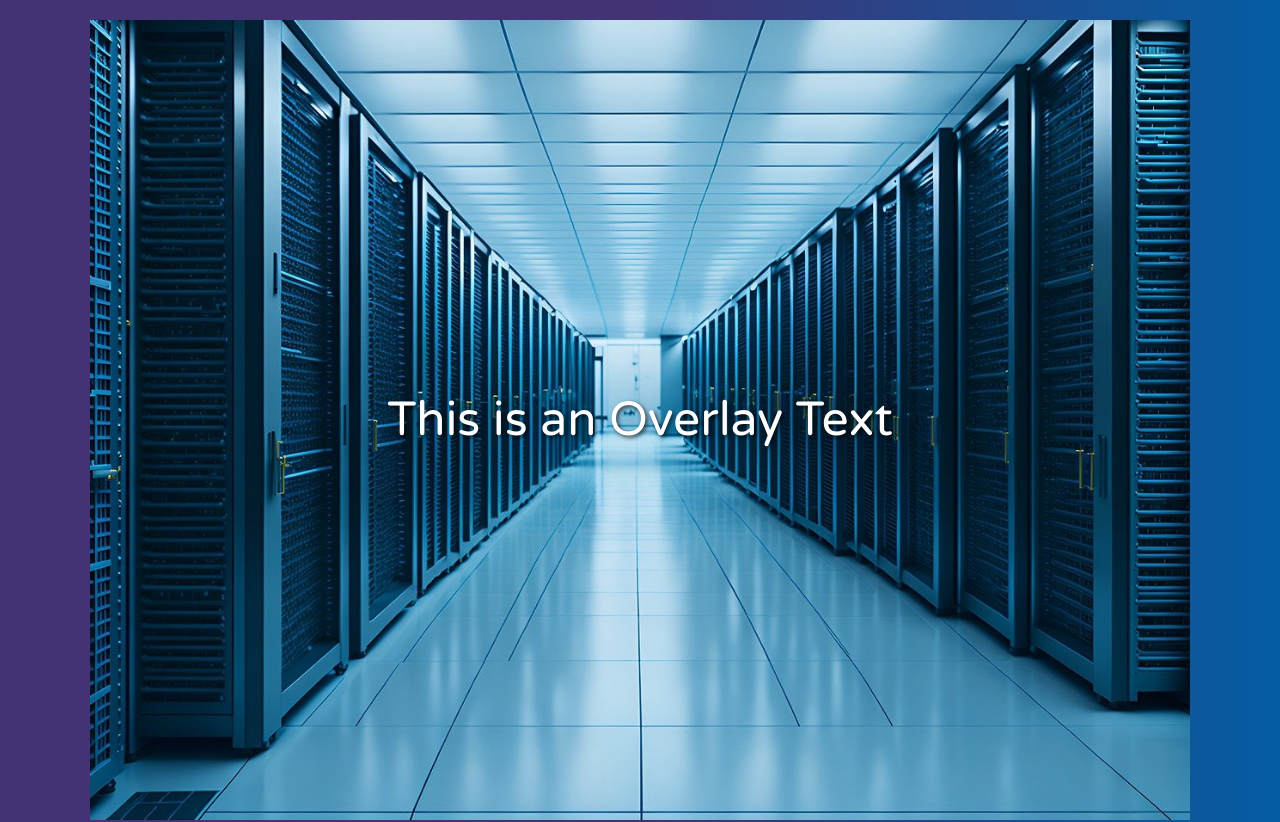
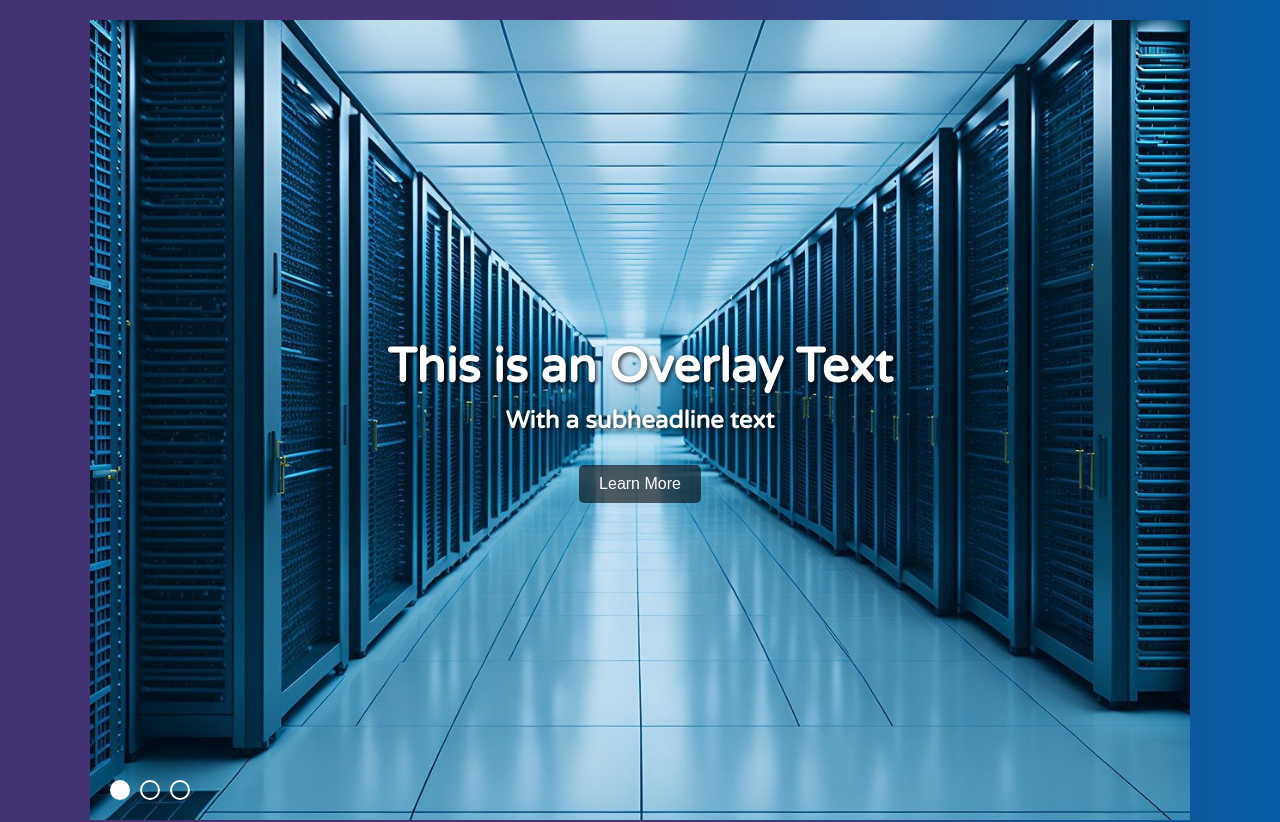
Before and after one commit to michaelpaulcuccia/illustration, a Next.js app in the folder my-app/: page / in a window 1280 px wide. Shown: the top 822 px of the page. Built offline with nearby package versions, Linux system fonts and the light colour scheme.

Commit message:
updates display, carousel needs transition update

```diff
--- /dev/null
+++ b/my-app/components/Carousel.jsx
@@ -0,0 +1,81 @@
+"use client";
+import React, { useState, useEffect } from "react";
+import styled from "styled-components";
+import FullImageContainer from "./FullImageContainer";
+
+const CarouselWrapper = styled.div`
+  position: relative;
+  width: 100%;
+  overflow: hidden;
+`;
+
+const RadioButtonsContainer = styled.div`
+  position: absolute;
+  bottom: 20px;
+  left: 20px;
+  display: flex;
+  gap: 10px;
+`;
+
+const RadioButton = styled.button`
+  width: 20px;
+  height: 20px;
+  border-radius: 50%;
+  border: 2px solid white;
+  background-color: ${({ isActive }) => (isActive ? "white" : "transparent")};
+  transition: background-color 0.3s ease;
+  cursor: pointer;
+
+  &:hover {
+    background-color: ${({ isActive }) =>
+      isActive ? "white" : "rgba(255, 255, 255, 0.5)"};
+  }
+`;
+
+const Carousel = ({ items }) => {
+  const [activeIndex, setActiveIndex] = useState(0);
+
+  // Function to handle button clicks
+  const handleButtonClick = (index) => {
+    setActiveIndex(index);
+  };
+
+  // Automatic slide transition every 8 seconds
+  useEffect(() => {
+    const interval = setInterval(() => {
+      setActiveIndex((prevIndex) => (prevIndex + 1) % items.length);
+    }, 8000);
+
+    return () => clearInterval(interval); // Cleanup on component unmount
+  }, [items.length]);
+
+  return (
+    <CarouselWrapper>
+      {/* Display the active FullImageContainer */}
+      {items.map((item, index) =>
+        index === activeIndex ? (
+          <FullImageContainer
+            key={index}
+            image={item.image}
+            headline={item.headline}
+            subHead={item.subHead}
+            href={item.href}
+          />
+        ) : null
+      )}
+
+      {/* Radio-like Buttons */}
+      <RadioButtonsContainer>
+        {items.map((_, index) => (
+          <RadioButton
+            key={index}
+            isActive={index === activeIndex}
+            onClick={() => handleButtonClick(index)}
+          />
+        ))}
+      </RadioButtonsContainer>
+    </CarouselWrapper>
+  );
+};
+
+export default Carousel;
--- a/my-app/components/ContentWrapper.jsx
+++ /dev/null
@@ -1,12 +0,0 @@
-import React from "react";
-import styled from "styled-components";
-
-const StyledContentWrapper = styled.div`
-  max-width: 1100px;
-  margin: 0 auto;
-  background: #ffffff;
-`;
-
-export default function ContentWrapper({ children }) {
-  return <StyledContentWrapper>{children}</StyledContentWrapper>;
-}
--- a/my-app/components/FullBleedSection.jsx
+++ b/my-app/components/FullBleedSection.jsx
@@ -13,10 +13,21 @@ const StyledFullBleedSection = styled.div`
       : COLORS.white};
 `;
 
+const ContentWrapper = styled.div`
+  max-width: 1100px;
+  margin: 0 auto;
+  background: ${({ bgColor }) =>
+    bgColor === "gray"
+      ? COLORS.gray
+      : bgColor === "blueBlend"
+      ? COLORS.blueBlend
+      : COLORS.white};
+`;
+
 export default function FullBleedSection({ bgColor = "white", children }) {
   return (
     <StyledFullBleedSection bgColor={bgColor}>
-      {children}
+      <ContentWrapper bgColor={bgColor}>{children}</ContentWrapper>
     </StyledFullBleedSection>
   );
 }
--- /dev/null
+++ b/my-app/components/FullImageContainer.jsx
@@ -0,0 +1,71 @@
+"use client";
+import React from "react";
+import Image from "next/image";
+import styled from "styled-components";
+import Link from "next/link";
+
+const ImageContainerWrapper = styled.div`
+  position: relative;
+  width: 100%;
+  height: 800px;
+`;
+
+const TextOverlay = styled.div`
+  position: absolute;
+  top: 0;
+  left: 0;
+  width: 100%;
+  height: 100%;
+  display: flex;
+  flex-direction: column;
+  justify-content: center;
+  align-items: center;
+  color: white;
+  text-align: center;
+  text-shadow: 2px 2px 4px rgba(0, 0, 0, 0.7);
+  pointer-events: none;
+  z-index: 1;
+
+  h1 {
+    font-size: 3rem;
+    margin: 0;
+  }
+
+  h2 {
+    font-size: 1.5rem;
+    margin: 10px 0;
+  }
+
+  button {
+    margin-top: 20px;
+    padding: 10px 20px;
+    font-size: 1rem;
+    background-color: rgba(0, 0, 0, 0.6);
+    color: white;
+    border: none;
+    border-radius: 5px;
+    cursor: pointer;
+    pointer-events: auto;
+
+    &:hover {
+      background-color: rgba(0, 0, 0, 0.8);
+    }
+  }
+`;
+
+const FullImageContainer = ({ image, headline, subHead, href }) => (
+  <ImageContainerWrapper>
+    <Image src={image} alt={headline} layout="fill" objectFit="cover" />
+    <TextOverlay>
+      {headline && <h1>{headline}</h1>}
+      {subHead && <h2>{subHead}</h2>}
+      {href && (
+        <Link href={href} passHref>
+          <button>Learn More</button>
+        </Link>
+      )}
+    </TextOverlay>
+  </ImageContainerWrapper>
+);
+
+export default FullImageContainer;
--- a/my-app/src/app/page.js
+++ b/my-app/src/app/page.js
@@ -1,57 +1,50 @@
 "use client";
 import React from "react";
-import Image from "next/image";
 import FullBleedSection from "../../components/FullBleedSection";
-import ContentWrapper from "../../components/ContentWrapper";
-import styled from "styled-components";
+import FullImageContainer from "../../components/FullImageContainer";
+import Carousel from "../../components/Carousel";
 
-const ImageContainer = styled.div`
-  position: relative;
-  width: 100%;
-  height: 800px;
-`;
-
-const TextOverlay = styled.div`
-  position: absolute;
-  top: 0;
-  left: 0;
-  width: 100%;
-  height: 100%;
-  display: flex;
-  justify-content: center;
-  align-items: center;
-  color: white;
-  font-size: 3rem;
-  text-align: center;
-  text-shadow: 2px 2px 4px rgba(0, 0, 0, 0.7);
-  pointer-events: none;
-  z-index: 1;
-`;
+const items = [
+  {
+    image: "/images/servers.jpg",
+    headline: "This is an Overlay Text",
+    subHead: "With a subheadline text",
+    href: "/newPage",
+  },
+  {
+    image: "/images/blueblocks.jpg",
+    headline: "Another Overlay Text",
+    subHead: "With some other text",
+    href: "/otherPage",
+  },
+  {
+    image: "/images/chip.png",
+    headline: "Chip Overlay Text",
+    subHead: "A new subheadline text",
+    href: "/chipPage",
+  },
+];
 
 export default function Layout() {
   return (
     <>
+      {/* <FullBleedSection bgColor="blueBlend">
+        <FullImageContainer
+          image="/images/servers.jpg"
+          headline="This is an Overlay Text"
+          subHead="With a subheadline text"
+          href="/newPage"
+        />
+      </FullBleedSection> */}
+
       <FullBleedSection bgColor="blueBlend">
-        <ContentWrapper>
-          <ImageContainer>
-            <Image
-              src="/images/servers.jpg"
-              alt="Servers"
-              layout="fill"
-              objectFit="cover"
-            />
-            <TextOverlay>This is an Overlay Text</TextOverlay>
-          </ImageContainer>
-        </ContentWrapper>
+        <Carousel items={items} />
       </FullBleedSection>
 
-      <FullBleedSection>
-        <ContentWrapper>White</ContentWrapper>
-      </FullBleedSection>
+      <FullBleedSection>White</FullBleedSection>
 
-      <FullBleedSection bgColor="gray">
-        <ContentWrapper>Gray</ContentWrapper>
-      </FullBleedSection>
+      <FullBleedSection bgColor="gray">Gray</FullBleedSection>
+      <FullBleedSection bgColor="blueBlend">Blue Blend</FullBleedSection>
     </>
   );
 }
```
Also changed, not shown: my-app/public/images/blueblocks.jpg (added), my-app/public/images/chip.png (added).
